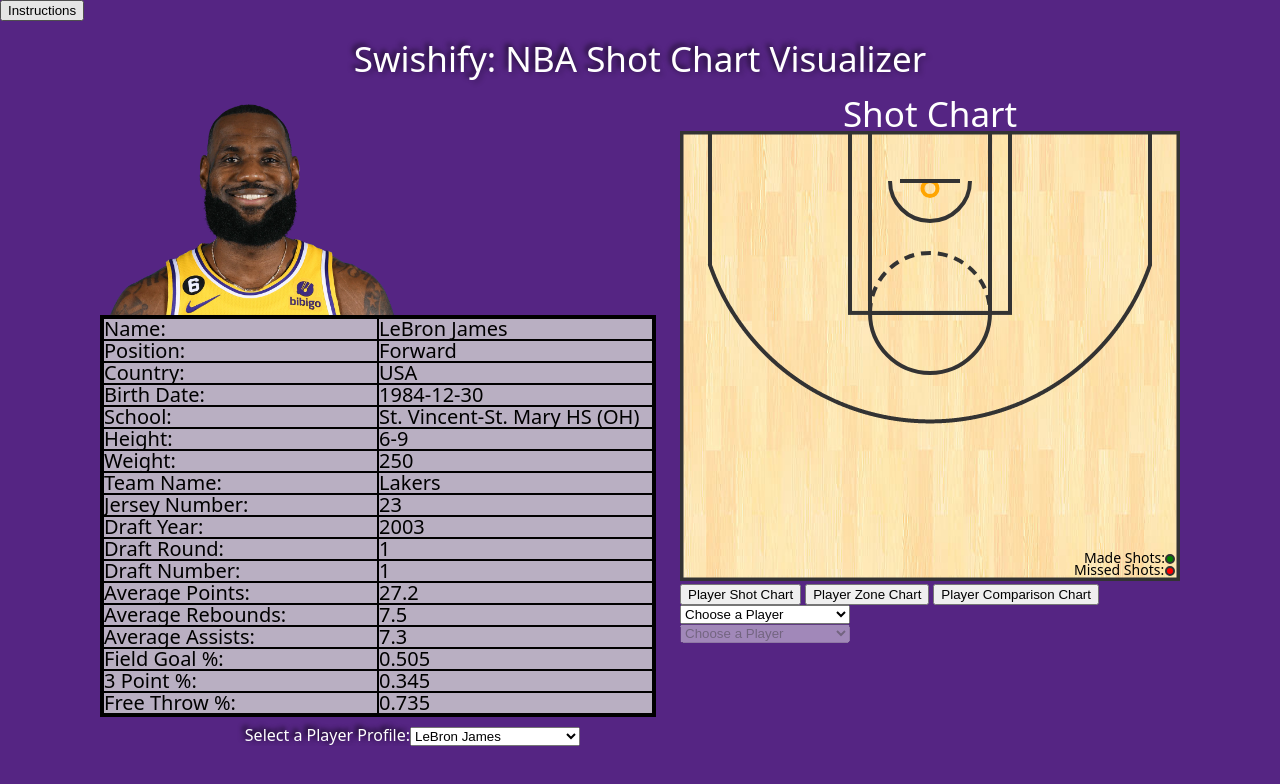
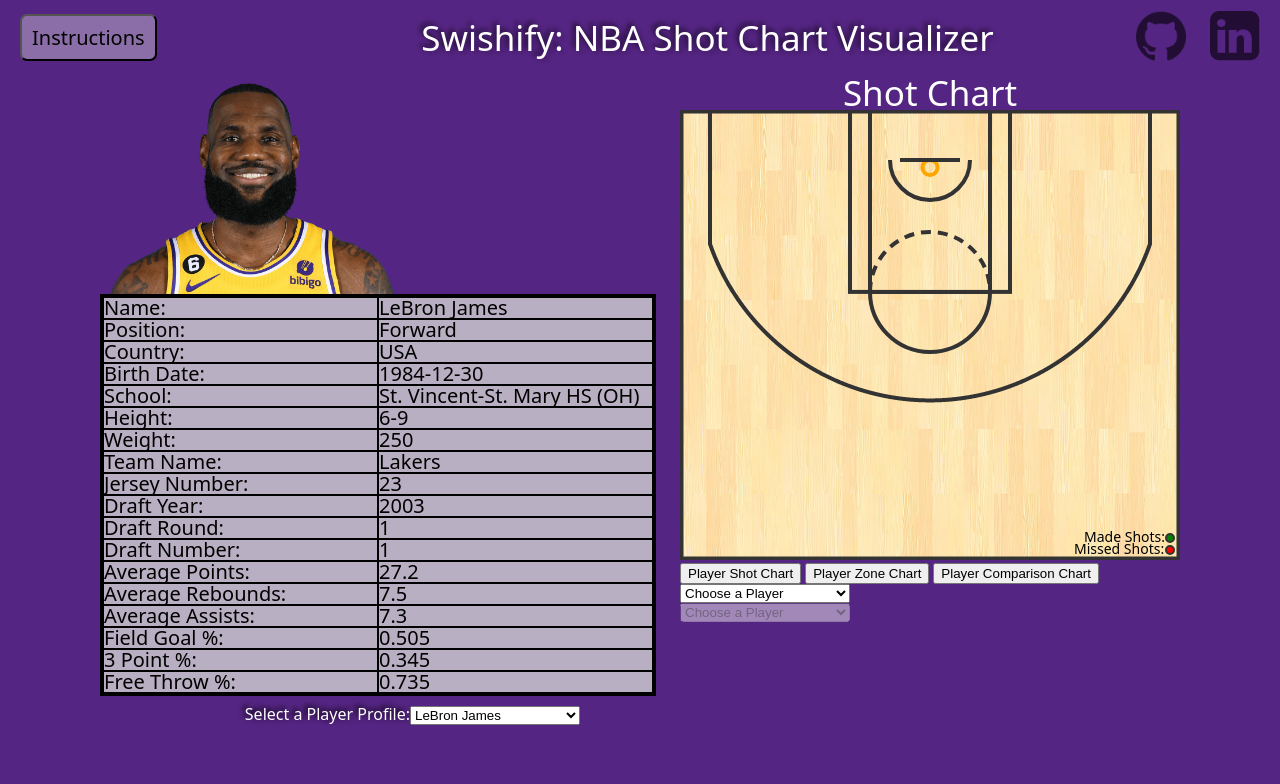
Before and after one commit to elliotchang126/Swishify, a website built with webpack: page index.html in a window 1280 px wide. Built offline with nearby package versions, Linux system fonts and the light colour scheme; files whose address does not match are found by name.

Commit message:
fixed instructions and added links

```diff
--- a/index.html
+++ b/index.html
@@ -12,6 +12,7 @@
 <body class="main">
     <header>
         <button id="instructions">Instructions</button>
+        <section>
             <div id="modal" class="modal">
             <div class="instructions-modal">
                     <span class="close">&times;</span>
@@ -24,8 +25,12 @@
                     </p>
                 </div>
             </div>
-
+        </section>
         <h1>Swishify: NBA Shot Chart Visualizer</h1>
+        <div class="links">
+            <a class="link-tags" href="http://www.github.com/elliotchang126"><img class="link-images" src="assets/github.png" alt=""></a>
+            <a class="link-tags" href="http://linkedin.com/in/elliotchang126"><img class="link-images" src="assets/linkedin.png" alt=""></a>
+        </div>
     </header>
     <div class="content">
         <section class="profile-container">
--- a/src/index.scss
+++ b/src/index.scss
@@ -46,15 +46,49 @@
 	border-spacing: 0;
 }
 
+header {
+    display: flex;
+    justify-content: space-between;
+    align-items: center;
+}
 
 h1 {
     display:flex;
     justify-content: center;
+    text-align: center;
     color: white;
     font-family: system-ui, -apple-system, BlinkMacSystemFont, 'Segoe UI', Roboto, Oxygen, Ubuntu, Cantarell, 'Open Sans', 'Helvetica Neue', sans-serif;
     text-shadow: 3px 3px 5px rgba(0, 0, 0, 0.2), -3px -3px 5px rgba(0, 0, 0, 0.6);
     font-size: 35px;
     padding: 20px 20px 20px 20px;
+}
+
+#instructions {
+    background-color: rgba(220,220,220, 0.4);
+    border-radius: 7px;
+    padding: 8px 10px;
+    font-size: 20px;
+    font-family: system-ui, -apple-system, BlinkMacSystemFont, 'Segoe UI', Roboto, Oxygen, Ubuntu, Cantarell, 'Open Sans', 'Helvetica Neue', sans-serif;
+    margin-left: 20px;
+}
+
+#instructions:hover {
+    background-color: rgba(220,220,220, 1);
+    cursor: pointer;
+}
+
+.link-images {
+    width: 50px;
+    padding-right: 20px;
+}
+
+.link-tags {
+    opacity: .6;
+}
+
+.link-tags:hover {
+    opacity: 1;
+    cursor: pointer;
 }
 
 #shot-chart-title {
@@ -143,7 +177,7 @@
 .modal {
     display: none;
     position: fixed;
-    z-index: 1;
+    z-index: 2;
     padding-top: 100px;
     left: 0;
     right: 0;
```
Also changed, not shown: assets/github-mark.png (deleted), assets/github.png (added), dist/main.css. Lines whose indentation alone changed are shown as unchanged.
